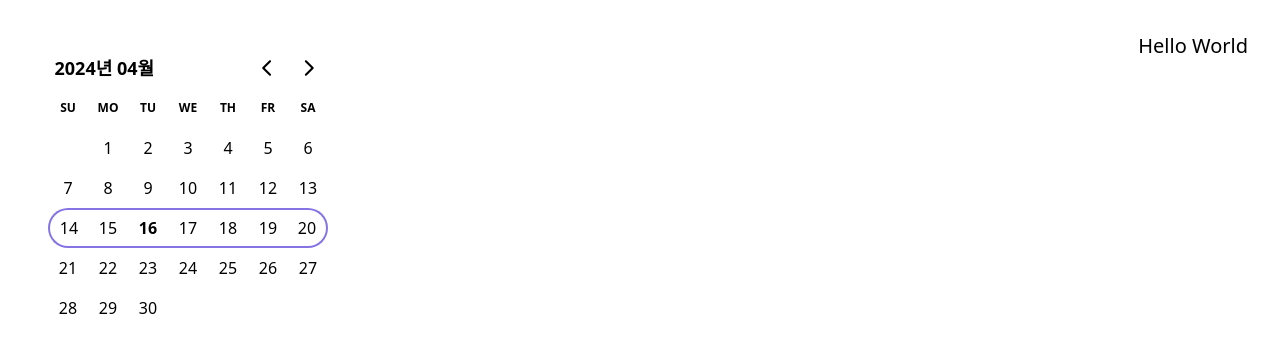
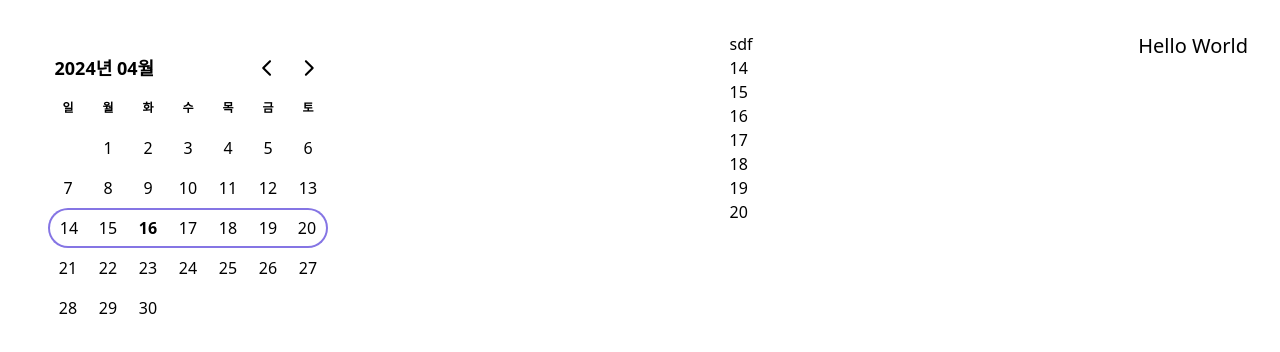
Before and after one commit to choi138/assignment, a React (Vite) app: page / in a window 1280 px wide. Shown: the top 352 px of the page. Built offline with nearby package versions, Linux system fonts and the light colour scheme.

Commit message:
feat(store): add react-redux and redux store

```diff
--- a/package.json
+++ b/package.json
@@ -12,11 +12,13 @@
     "prepare": "husky install"
   },
   "dependencies": {
+    "@reduxjs/toolkit": "^2.2.3",
     "date-fns": "^3.6.0",
     "husky": "^9.0.11",
     "react": "^18.2.0",
     "react-day-picker": "^8.10.1",
-    "react-dom": "^18.2.0"
+    "react-dom": "^18.2.0",
+    "react-redux": "^9.1.1"
   },
   "devDependencies": {
     "@types/node": "^20.12.7",
--- a/src/App.tsx
+++ b/src/App.tsx
@@ -1,11 +1,12 @@
 import React from 'react';
 
-import { Calendar } from './components';
+import { Calendar, Schedule } from './components';
 
 export const App: React.FC = () => {
   return (
     <div className="flex justify-between p-8">
       <Calendar />
+      <Schedule />
       <h1 className="text-xl">Hello World</h1>
     </div>
   );
--- a/src/components/Calendar/index.tsx
+++ b/src/components/Calendar/index.tsx
@@ -1,21 +1,26 @@
 import React, { useEffect, useState } from 'react';
 import { DateFormatter, DateRange, DayPicker } from 'react-day-picker';
+import { useDispatch } from 'react-redux';
 import 'react-day-picker/dist/style.css';
 
 import { ko } from 'date-fns/locale';
 import { endOfWeek, format, lastDayOfWeek, startOfWeek } from 'date-fns';
 
+import { CONVERT_DAYS } from 'src/constant';
+import { WeekStoreProps, weekStore } from 'src/store/weekStore';
+
 import { calendarCss } from './style';
 
-const pastMonth = new Date();
+export const Calendar: React.FC = () => {
+  const dispatch = useDispatch();
 
-export const Calendar: React.FC = () => {
   const today = new Date();
+
   const [selectedWeekRange, setSelectedWeekRange] = useState<DateRange | undefined>(undefined);
   const [weekEndDays, setWeekEndDays] = useState({ startDay: startOfWeek(today), lastDay: endOfWeek(today) });
 
   const formatCaption: DateFormatter = (month) => {
-    return <>{format(month, 'yyyy년 MM월', { locale: ko })}</>;
+    return <>{format(month, 'yyyy년 MM월')}</>;
   };
 
   const handleDayClick = (day: Date | undefined) => {
@@ -27,6 +32,17 @@ export const Calendar: React.FC = () => {
   };
 
   useEffect(() => {
+    const week: WeekStoreProps[] = [];
+    let currentDay = weekEndDays.startDay;
+    while (currentDay <= weekEndDays.lastDay) {
+      week.push({ date: currentDay.getDate(), day: CONVERT_DAYS[currentDay.getDay()] });
+      currentDay = new Date(currentDay);
+      currentDay.setDate(currentDay.getDate() + 1);
+    }
+    dispatch(weekStore.actions.setWeek(week));
+  }, [selectedWeekRange]);
+
+  useEffect(() => {
     setSelectedWeekRange({ from: startOfWeek(today), to: endOfWeek(today) });
   }, []);
 
@@ -36,7 +52,7 @@ export const Calendar: React.FC = () => {
       <DayPicker
         mode="single"
         required
-        defaultMonth={pastMonth}
+        defaultMonth={today}
         selected={selectedWeekRange ? selectedWeekRange.from : today}
         onSelect={(date) => handleDayClick(date)}
         modifiers={{
@@ -50,6 +66,7 @@ export const Calendar: React.FC = () => {
           firstDayOfWeek: 'first-day-of-week',
         }}
         formatters={{ formatCaption }}
+        locale={ko}
       />
     </>
   );
--- /dev/null
+++ b/src/components/Schedule/index.tsx
@@ -0,0 +1,19 @@
+import React from 'react';
+import { useSelector } from 'react-redux';
+
+import { RootState } from 'src/store';
+
+export const Schedule: React.FC = () => {
+  const week = useSelector((state: RootState) => state.weekStore);
+  return (
+    <div>
+      <h1>sdf</h1>
+      {week.length > 0 &&
+        week[0].map((item, index) => (
+          <div key={index}>
+            <h1>{item.date}</h1>
+          </div>
+        ))}
+    </div>
+  );
+};
--- a/src/components/index.ts
+++ b/src/components/index.ts
@@ -1 +1,2 @@
 export * from './Calendar';
+export * from './Schedule';
--- /dev/null
+++ b/src/constant/convertDays.ts
@@ -0,0 +1,9 @@
+export const CONVERT_DAYS: { [key: string]: string } = {
+  0: '일',
+  1: '월',
+  2: '화',
+  3: '수',
+  4: '목',
+  5: '금',
+  6: '토',
+};
--- /dev/null
+++ b/src/constant/index.ts
@@ -0,0 +1,2 @@
+export * from './convertDays';
+export * from './convertDays';
--- /dev/null
+++ b/src/constant/weekOfDays.ts
@@ -0,0 +1 @@
+export const CONVERT_DAYS = ['일', '월', '화', '수', '목', '금', '토'];
--- a/src/main.tsx
+++ b/src/main.tsx
@@ -1,11 +1,16 @@
 import React from 'react';
 import ReactDOM from 'react-dom/client';
+import { Provider } from 'react-redux';
+
 import './css/index';
 
 import { App } from './App';
+import { store } from './store';
 
 ReactDOM.createRoot(document.getElementById('root')!).render(
   <React.StrictMode>
-    <App />
+    <Provider store={store}>
+      <App />
+    </Provider>
   </React.StrictMode>,
 );
--- /dev/null
+++ b/src/store/index.ts
@@ -0,0 +1,14 @@
+import { configureStore } from '@reduxjs/toolkit';
+
+import { weekStore } from './weekStore';
+
+export const store = configureStore({
+  reducer: {
+    weekStore: weekStore.reducer, // counter에 대한 reducer
+  },
+});
+
+// Infer the `RootState` and `AppDispatch` types from the store itself
+export type RootState = ReturnType<typeof store.getState>;
+// Inferred type: {posts: PostsState, comments: CommentsState, users: UsersState}
+export type AppDispatch = typeof store.dispatch;
--- /dev/null
+++ b/src/store/weekStore.ts
@@ -0,0 +1,17 @@
+import { createSlice } from '@reduxjs/toolkit';
+
+export interface WeekStoreProps {
+  date: number;
+  day: string;
+}
+
+export const weekStore = createSlice({
+  name: 'weekStore',
+  initialState: [] as WeekStoreProps[][],
+  reducers: {
+    setWeek: (state, action: { payload: WeekStoreProps[] }) => {
+      state.pop();
+      state.push(action.payload);
+    },
+  },
+});
```
Also changed, not shown: 1 other file (tests, documents, lock files or other folders).
